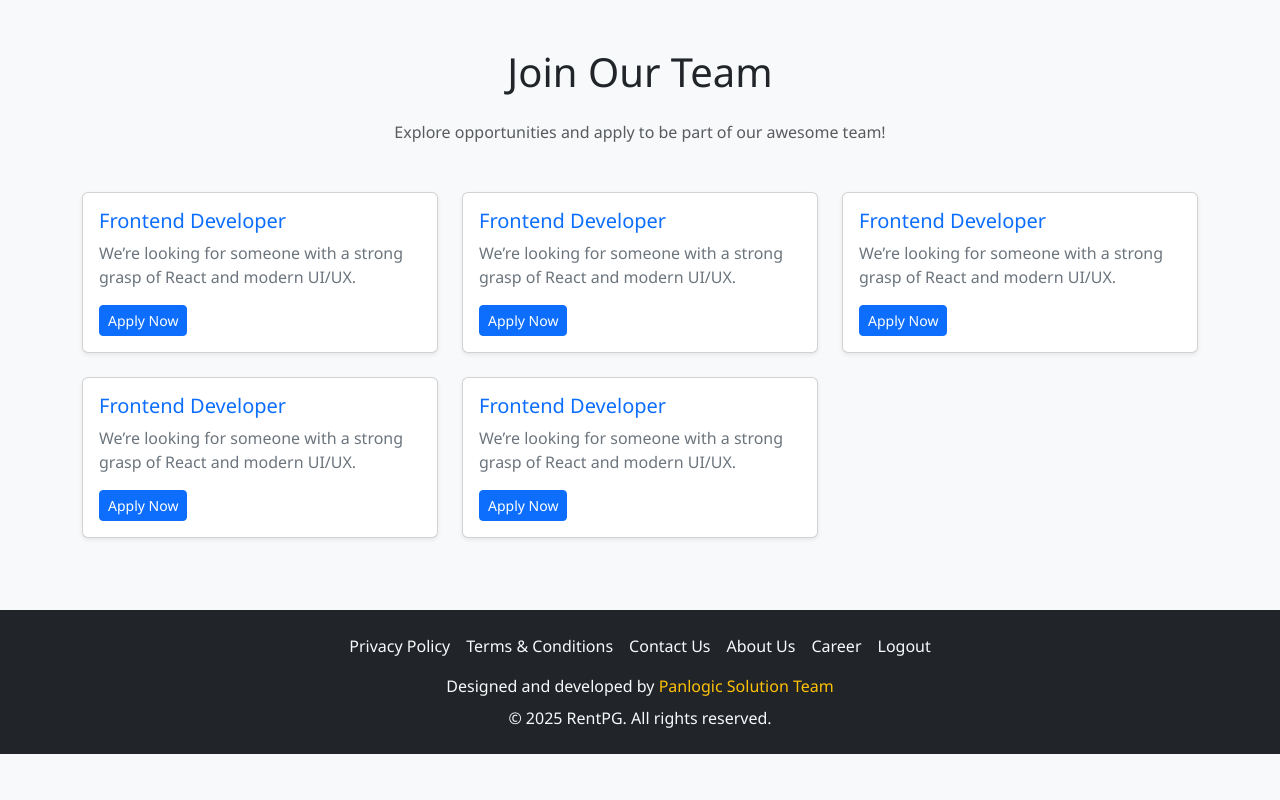
After one commit to nishuyadav421/rentpglive, a Flask app: template templates/career.html in a window 1280 px wide. The commit adds this page. Run offline with Flask 3, Linux system fonts and the light colour scheme; the template is opened without the code that fills it, so the values that code supplies are empty.

Commit message:
add career page for better UI

```diff
--- a/routes/page.py
+++ b/routes/page.py
@@ -5,10 +5,7 @@ from flask import render_template,jsonify
 def init_page_routes(app):
     @app.route('/career')
     def career():
-        return jsonify({
-            'message': 'Career route hit successfully!'
-        })
-
+        return render_template('career.html')
 
     @app.route('/about')
     def about():
--- a/static/css/index.css
+++ b/static/css/index.css
@@ -10,3 +10,15 @@
 h2{
     color: red;
 }
+body {
+    background-color: #f8f9fa;
+    font-family: 'Segoe UI', Tahoma, Geneva, Verdana, sans-serif;
+}
+
+.card-title {
+    color: #0d6efd;
+}
+
+.card-text {
+    color: #6c757d;
+}
--- a/static/js/index.js
+++ b/static/js/index.js
@@ -14,3 +14,7 @@ loginBtn.addEventListener('click', () => {
 registerBtn.addEventListener('click', () => {
     alert('Register route hit successfully!')
 });
+
+document.addEventListener("DOMContentLoaded", () => {
+    console.log("Career page loaded");
+});
--- /dev/null
+++ b/templates/career.html
@@ -0,0 +1,108 @@
+<!DOCTYPE html>
+<html lang="en">
+<head>
+  <meta charset="UTF-8" />
+  <meta name="viewport" content="width=device-width, initial-scale=1.0" />
+  <title>Career - RentPG</title>
+
+  <!-- Bootstrap CSS -->
+  <link href="https://cdn.jsdelivr.net/npm/bootstrap@5.3.3/dist/css/bootstrap.min.css" rel="stylesheet" />
+
+  <!-- Boxicons -->
+  <link href="https://unpkg.com/boxicons@2.1.4/css/boxicons.min.css" rel="stylesheet" />
+
+  <!-- Custom CSS -->
+  <link rel="stylesheet" href="{{ url_for('static', filename='css/index.css') }}" />
+</head>
+<body>
+
+  <!-- Career Content Section -->
+  <div class="container py-5">
+    <h1 class="text-center mb-4">Join Our Team</h1>
+    <p class="text-center mb-5 text-muted">Explore opportunities and apply to be part of our awesome team!</p>
+
+    <div class="row">
+      <!-- Example Job Card -->
+      <div class="col-md-6 col-lg-4 mb-4">
+        <div class="card shadow-sm">
+          <div class="card-body">
+            <h5 class="card-title">Frontend Developer</h5>
+            <p class="card-text">We’re looking for someone with a strong grasp of React and modern UI/UX.</p>
+            <a href="#" class="btn btn-primary btn-sm">Apply Now</a>
+          </div>
+        </div>
+      </div>
+
+      <div class="col-md-6 col-lg-4 mb-4">
+        <div class="card shadow-sm">
+          <div class="card-body">
+            <h5 class="card-title">Frontend Developer</h5>
+            <p class="card-text">We’re looking for someone with a strong grasp of React and modern UI/UX.</p>
+            <a href="#" class="btn btn-primary btn-sm">Apply Now</a>
+          </div>
+        </div>
+      </div>
+
+      <div class="col-md-6 col-lg-4 mb-4">
+        <div class="card shadow-sm">
+          <div class="card-body">
+            <h5 class="card-title">Frontend Developer</h5>
+            <p class="card-text">We’re looking for someone with a strong grasp of React and modern UI/UX.</p>
+            <a href="#" class="btn btn-primary btn-sm">Apply Now</a>
+          </div>
+        </div>
+      </div>
+
+      <div class="col-md-6 col-lg-4 mb-4">
+        <div class="card shadow-sm">
+          <div class="card-body">
+            <h5 class="card-title">Frontend Developer</h5>
+            <p class="card-text">We’re looking for someone with a strong grasp of React and modern UI/UX.</p>
+            <a href="#" class="btn btn-primary btn-sm">Apply Now</a>
+          </div>
+        </div>
+      </div>
+      <div class="col-md-6 col-lg-4 mb-4">
+        <div class="card shadow-sm">
+          <div class="card-body">
+            <h5 class="card-title">Frontend Developer</h5>
+            <p class="card-text">We’re looking for someone with a strong grasp of React and modern UI/UX.</p>
+            <a href="#" class="btn btn-primary btn-sm">Apply Now</a>
+          </div>
+        </div>
+      </div>
+
+      <!-- Add more job cards here if needed -->
+    </div>
+  </div>
+
+  <!-- Footer Section -->
+  <section class="footer bg-dark text-light py-4" id="footer">
+    <div class="container">
+      <div class="footer-links d-flex flex-wrap justify-content-center gap-3 mb-3">
+        <a href="/privacy" class="text-light text-decoration-none">Privacy Policy</a>
+        <a href="/terms" class="text-light text-decoration-none">Terms & Conditions</a>
+        <a href="/contact" class="text-light text-decoration-none">Contact Us</a>
+        <a href="/about" class="text-light text-decoration-none">About Us</a>
+        <a href="/career" class="text-light text-decoration-none">Career</a>
+        <a href="/logout" class="text-light text-decoration-none">Logout</a>
+      </div>
+      <div class="footer-credit text-center mb-2">
+        Designed and developed by
+        <a href="https://www.instagram.com/panlogictech/" class="text-warning text-decoration-none" target="_blank">
+          Panlogic Solution Team
+        </a>
+      </div>
+      <div class="footer-bottom text-center">
+        <p class="mb-0">&copy; 2025 RentPG. All rights reserved.</p>
+      </div>
+    </div>
+  </section>
+
+  <!-- Bootstrap Bundle JS -->
+  <script src="https://cdn.jsdelivr.net/npm/bootstrap@5.3.3/dist/js/bootstrap.bundle.min.js"></script>
+
+  <!-- Custom JS -->
+  <script src="{{ url_for('static', filename='js/index.js') }}"></script>
+</body>
+</html>
```
